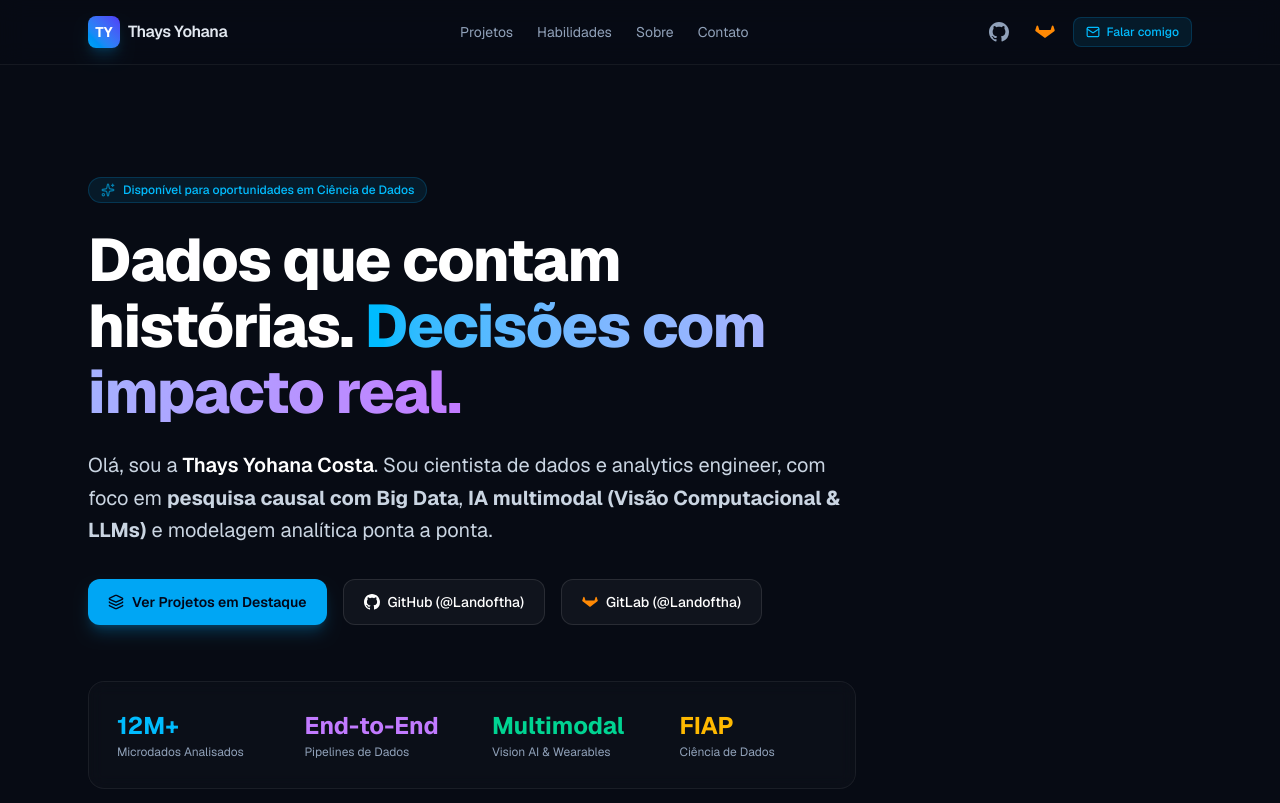
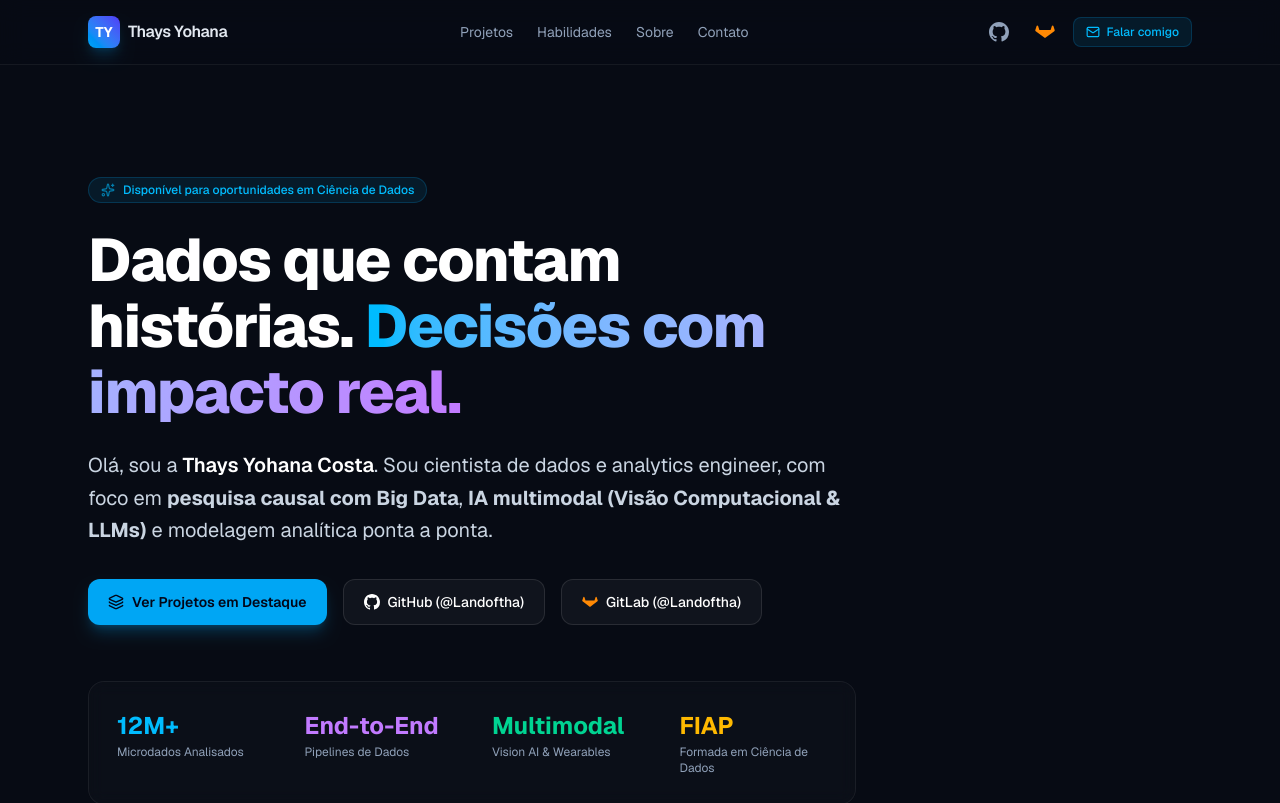
Before and after one commit to Landoftha/my-portfolio, a Next.js app: page / in a window 1280 px wide. Shown: the top 803 px of the page. Built offline with nearby package versions, Linux system fonts and the light colour scheme.

Commit message:
fix: atualizar formacao para graduada na FIAP

```diff
--- a/src/app/page.tsx
+++ b/src/app/page.tsx
@@ -324,7 +324,7 @@ export default function Home() {
             </div>
             <div className="p-3">
               <div className="text-2xl font-bold text-amber-400">FIAP</div>
-              <div className="text-xs text-slate-400 mt-0.5">Ciência de Dados</div>
+              <div className="text-xs text-slate-400 mt-0.5">Formada em Ciência de Dados</div>
             </div>
           </div>
         </div>
@@ -537,7 +537,7 @@ export default function Home() {
             </h2>
             <div className="mt-6 space-y-4 text-slate-300 text-base leading-relaxed">
               <p>
-                Sou estudante de <strong>Ciência de Dados na FIAP</strong>, com atuação prática em análise exploratória, inferência estatística, engenharia de dados e machine learning aplicado.
+                Sou graduada em <strong>Ciência de Dados pela FIAP</strong>, com sólida atuação prática em análise exploratória, inferência estatística, engenharia de dados e machine learning aplicado.
               </p>
               <p>
                 Acredito que o verdadeiro valor da ciência de dados não está em construir modelos complexos de forma isolada, mas sim em <strong>compreender a mecânica do negócio ou do fenômeno estudado</strong> — seja decifrando relações sociodemográficas em 12 milhões de microdados governamentais ou orquestrando dados multimodais de visão computacional para inteligência de performance física.
@@ -552,7 +552,7 @@ export default function Home() {
             <h3 className="text-lg font-bold text-white mb-4">Educação & Foco</h3>
             <div className="space-y-4">
               <div className="p-4 rounded-2xl bg-white/[0.02] border border-white/[0.04]">
-                <div className="text-xs text-sky-400 font-medium">Graduação / Especialização</div>
+                <div className="text-xs text-sky-400 font-medium">Graduação (Concluída)</div>
                 <div className="text-sm font-semibold text-white mt-1">Ciência de Dados</div>
                 <div className="text-xs text-slate-400 mt-0.5">FIAP — Faculdade de Informática e Administração Paulista</div>
               </div>
```
